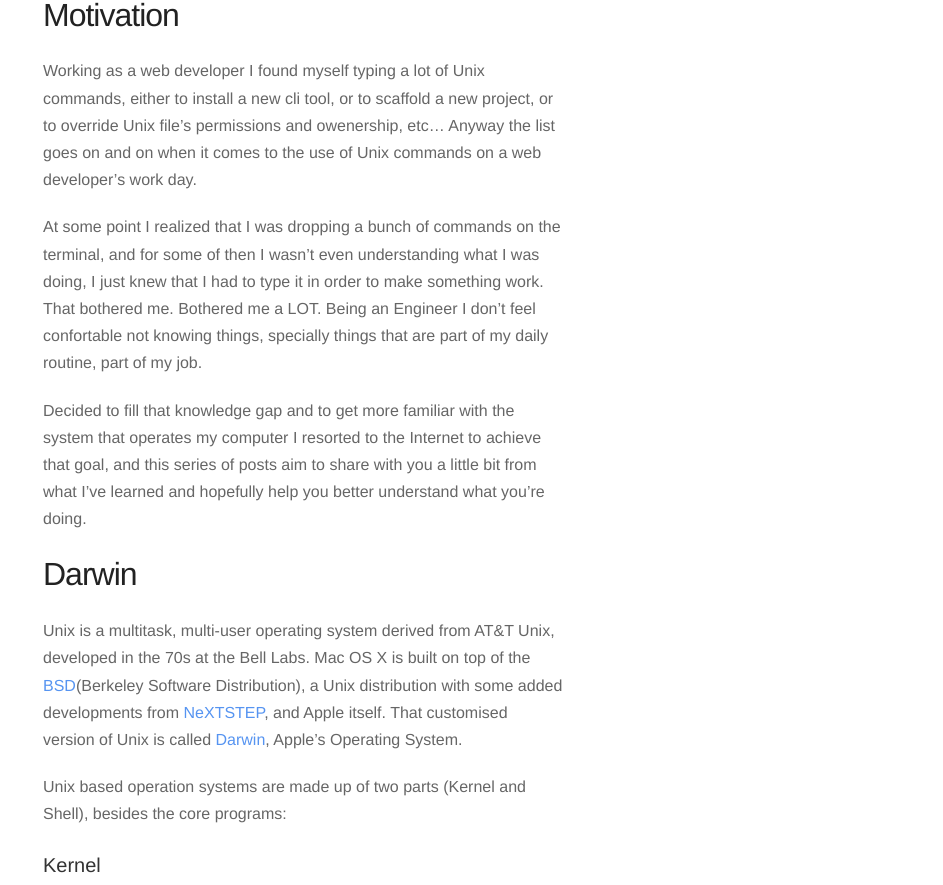
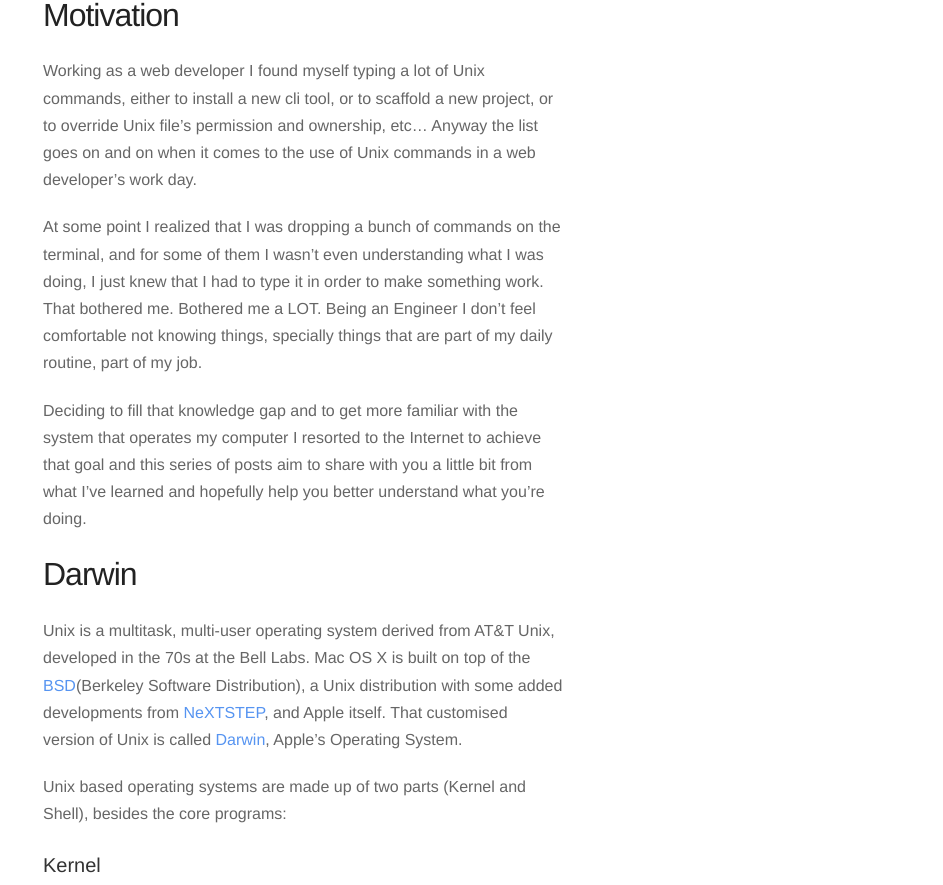
Before and after one commit to saviogl/saviogl.github.io, a Jekyll site: the page built from _posts/2016-01-07-unix-overview-for-macosx-users-part-I.markdown, in a window 1280 px wide and 1400 px high. Shown: the part 353-1238 px from the top of the window, without its empty margins (337-1280 px from the left). Built offline with Jekyll 4.4.1, drawn with Linux system fonts in a browser that asks for light colours; nearby versions of some CDN libraries; Markdown is read by kramdown in place of the engine named in the settings; comment, search, counter and statistics services are not loaded; some of the changed text lies outside the part shown.

```diff
--- a/_posts/2016-01-07-unix-overview-for-macosx-users-part-I.markdown
+++ b/_posts/2016-01-07-unix-overview-for-macosx-users-part-I.markdown
@@ -6,17 +6,17 @@ description: A Unix basic overview to allow Mac OS X users understand the powerf
 
 #Motivation
 
-Working as a web developer I found myself typing a lot of Unix commands, either to install a new cli tool, or to scaffold a new project, or to override Unix file's permissions and owenership, etc... Anyway the list goes on and on when it comes to the use of Unix commands on a web developer's work day.
+Working as a web developer I found myself typing a lot of Unix commands, either to install a new cli tool, or to scaffold a new project, or to override Unix file's permission and ownership, etc... Anyway the list goes on and on when it comes to the use of Unix commands in a web developer's work day.
 
-At some point I realized that I was dropping a bunch of commands on the terminal, and for some of then I wasn't even understanding what I was doing, I just knew that I had to type it in order to make something work. That bothered me. Bothered me a LOT. Being an Engineer I don't feel confortable not knowing things, specially things that are part of my daily routine, part of my job.
+At some point I realized that I was dropping a bunch of commands on the terminal, and for some of them I wasn't even understanding what I was doing, I just knew that I had to type it in order to make something work. That bothered me. Bothered me a LOT. Being an Engineer I don't feel comfortable not knowing things, specially things that are part of my daily routine, part of my job.
 
-Decided to fill that knowledge gap and to get more familiar with the system that operates my computer I resorted to the Internet to achieve that goal, and this series of posts aim to share with you a little bit from what I've learned and hopefully help you better understand what you're doing.
+Deciding to fill that knowledge gap and to get more familiar with the system that operates my computer I resorted to the Internet to achieve that goal and this series of posts aim to share with you a little bit from what I've learned and hopefully help you better understand what you're doing.
 
 #Darwin
 
 Unix is a multitask, multi-user operating system derived from AT&T Unix, developed in the 70s at the Bell Labs. Mac OS X is built on top of the [BSD](https://en.wikipedia.org/wiki/Berkeley_Software_Distribution)(Berkeley Software Distribution), a Unix distribution with some added developments from [NeXTSTEP](https://en.wikipedia.org/wiki/NeXTSTEP), and Apple itself. That customised version of Unix is called [Darwin](https://en.wikipedia.org/wiki/Darwin_(operating_system)), Apple’s Operating System.
 
-Unix based operation systems are made up of two parts (Kernel and Shell), besides the core programs:
+Unix based operating systems are made up of two parts (Kernel and Shell), besides the core programs:
 
 ### Kernel
 Is the core of the operating system. Responsible for allocating time and memory to programs and handling the filestore and communications in response to system calls.
@@ -48,11 +48,11 @@ command [option(s)] [argument(s)]
 
 * *command* must be comprised of lowercase characters and digits
 * *options* usually have a single dash followed by a letter (-v) or double dash followed by a word (—version)
-* multiple *options* are allowed and you can squeeze then together:
+* multiple *options* are allowed and you can squeeze them together:
 {% highlight bash %}
 ls -a  -l -h = ls -lah
 {% endhighlight %}
-* sometimes *options* require its own arguments so those will come right next to its option and may confuse the basic/standard structure, therefore it's common to see options’s arguments being passed with no spaces in between:
+* sometimes *options* require its own arguments so those will come right next to its option and may confuse the basic/standard structure, therefore it's common to see options arguments being passed with no spaces in between:
 {% highlight bash %}
 banner -w 50 ‘Hello World’ = banner -w50 ‘Hello World’
 {% endhighlight %}
@@ -98,6 +98,6 @@ A typical Unix directory structure is shown below:
 | /var  																			| Various (mostly files the system uses)
 | /usr, /usr/bin, /usr/etc, /usr/lib, /usr/local  | User programs, tools and libraries (not files)
 
-# Until next post
+# Until the next post
 
-On the next post we will explore more of Unix file system, understand its representation and manipulate several files.
+In the next post we will explore more of the Unix file system, understand its representation and manipulate several files.
```
Also changed, not shown: other parts of _posts/2016-01-07-unix-overview-for-macosx-users-part-I.markdown (+2 -2 lines).
